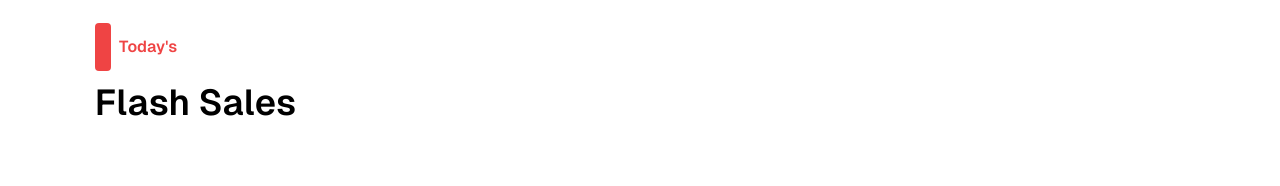
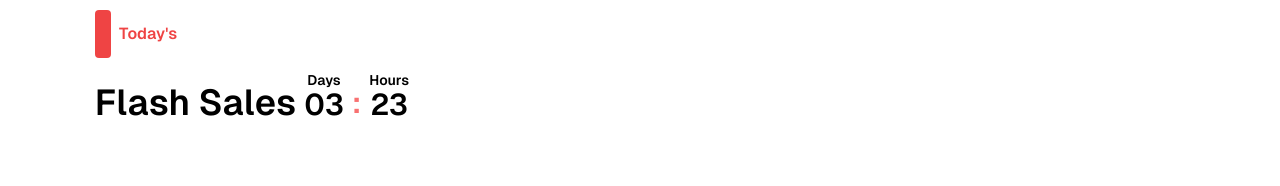
Before and after one commit to kyuremmmmz/Ecommerce-Project-practice, a Next.js app: page / in a window 1280 px wide. Shown: the part 736-922 px from the top of the page. Built offline with nearby package versions, Linux system fonts and the light colour scheme; no server answers.

Commit message:
added tanginang yan gago

```diff
--- a/app/components/ui/Sales/Sales.tsx
+++ b/app/components/ui/Sales/Sales.tsx
@@ -9,9 +9,22 @@ function Sales() {
                   <h2 className=' font-semibold text-red-500'>Today&apos;s</h2>
                   <div className=' w-[1000px]'></div>
               </div>
-              <div className=' flex flex-row gap-2'>
-                  <h2 className=' font-semibold text-4xl'>Flash Sales</h2>
+              <div className="flex flex-row gap-2 items-center">
+                  <h2 className="font-semibold text-4xl">Flash Sales</h2>
+                  <div className="flex flex-col items-center mb-4">
+                      <p className="text-sm font-semibold">Days</p>
+                      <h2 className="text-3xl font-semibold leading-none">03</h2>
+                  </div>
+                  <div className=' flex flex-col items-center justify-center text-center mb-1'>
+                      <div className=' h-1'></div>
+                      <h2 className='text-3xl font-semibold leading-none text-red-400'>:</h2>
+                  </div>
+                  <div className="flex flex-col items-center justify-center text-center mb-4">
+                      <p className="text-sm font-semibold">Hours</p>
+                      <h2 className="text-3xl font-semibold leading-none">23</h2>
+                  </div>
               </div>
+
 
         </div>
     </div>
--- a/package.json
+++ b/package.json
@@ -27,6 +27,7 @@
     "@types/node": "^20",
     "@types/react": "^18",
     "@types/react-dom": "^18",
+    "daisyui": "^4.12.14",
     "eslint": "^8",
     "eslint-config-next": "15.0.3",
     "postcss": "^8",
```
Also changed, not shown: 1 other file (tests, documents, lock files or other folders).
